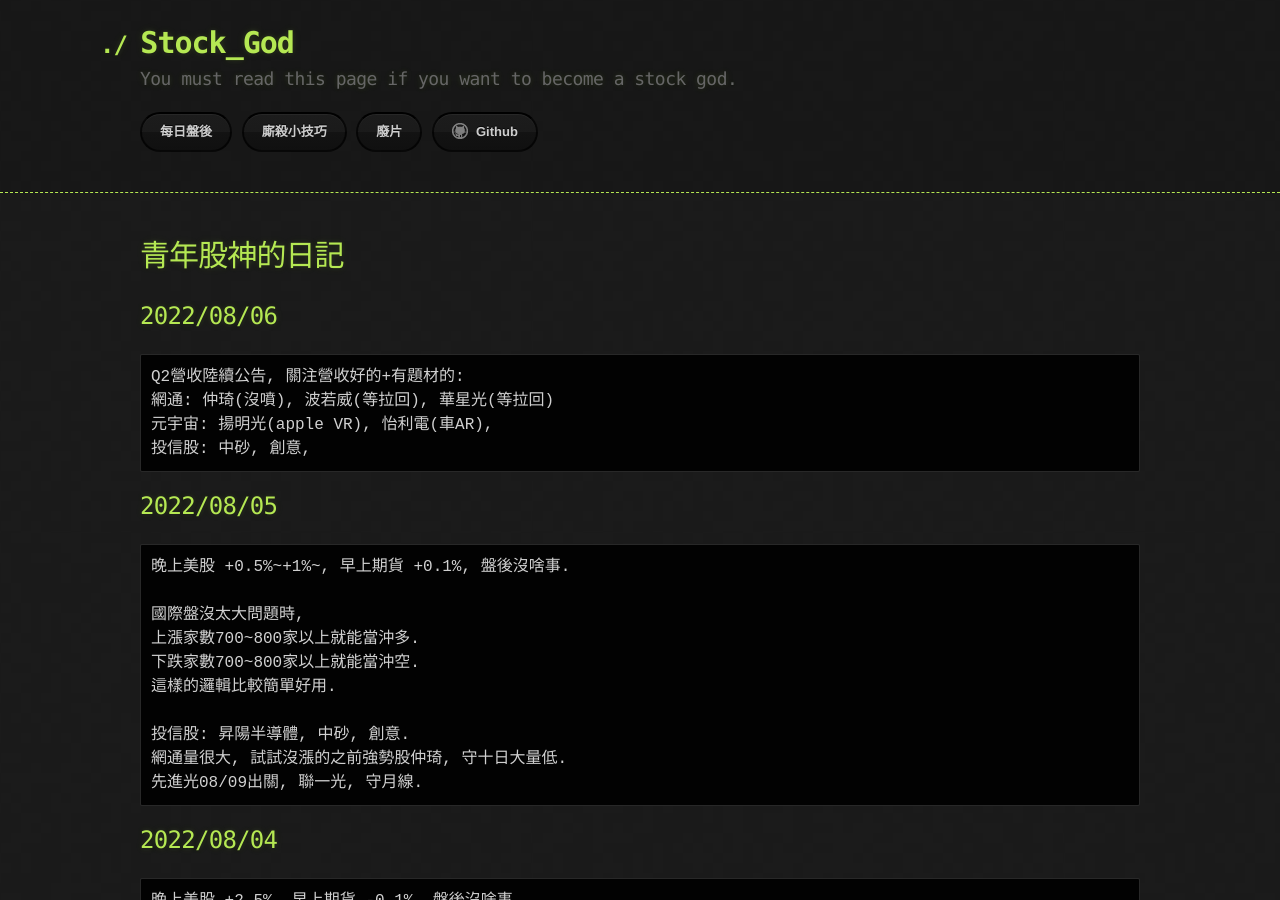
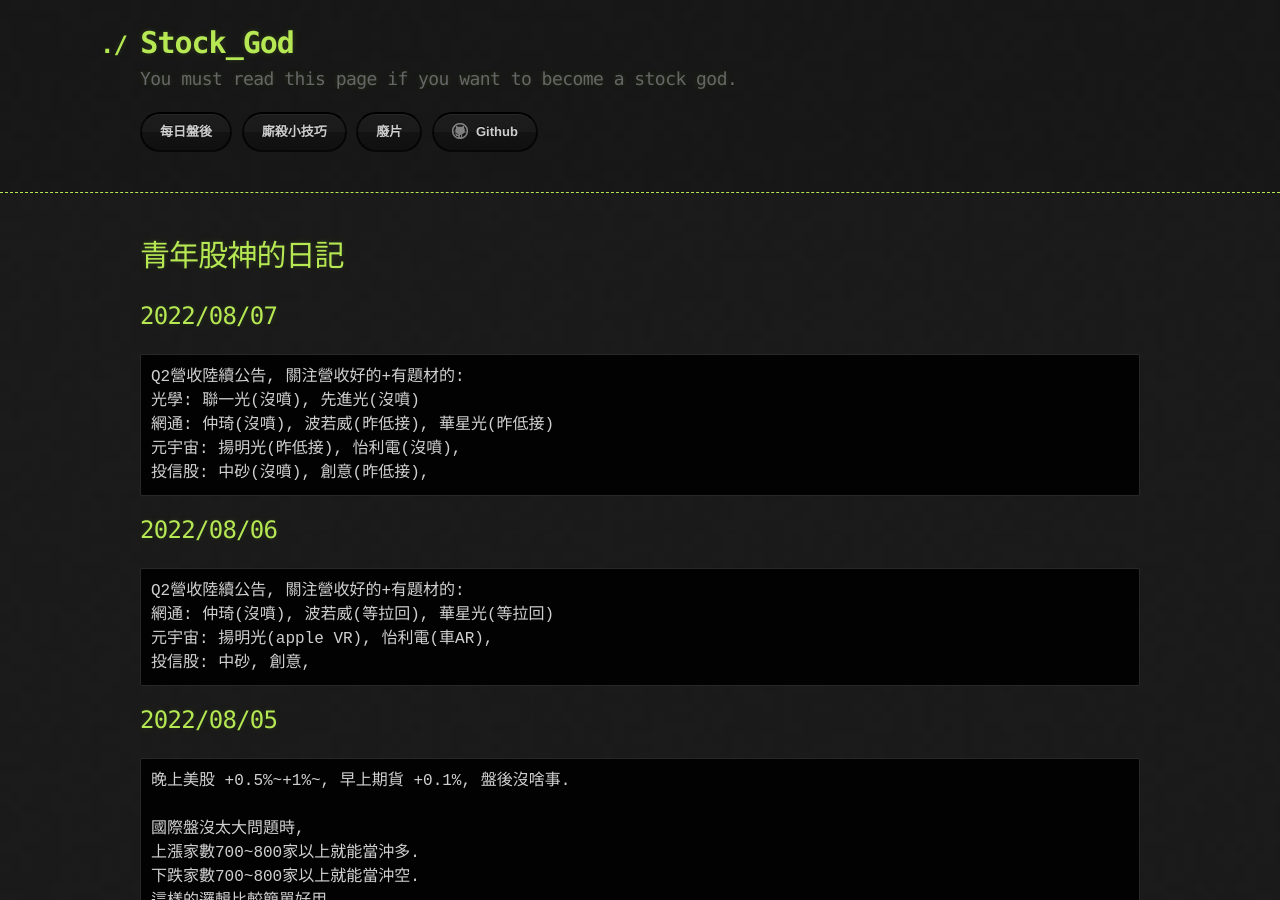
Before and after one commit to lepg5487/Stock_God, a Jekyll site: the page built from index.md, in a window 1280 px wide and 900 px high. Built offline with Jekyll 4.4.1, drawn with Linux system fonts in a browser that asks for light colours; our own code applies the rules of GitHub Pages for plain Markdown files.

Commit message:
Update index.md

````diff
--- a/index.md
+++ b/index.md
@@ -3,6 +3,15 @@ layout: testlayouts
 ---
 
 # 青年股神的日記
+
+## 2022/08/07
+```
+Q2營收陸續公告, 關注營收好的+有題材的:
+光學: 聯一光(沒噴), 先進光(沒噴)
+網通: 仲琦(沒噴), 波若威(昨低接), 華星光(昨低接)
+元宇宙: 揚明光(昨低接), 怡利電(沒噴),
+投信股: 中砂(沒噴), 創意(昨低接),
+```
 
 ## 2022/08/06
 ```
````
